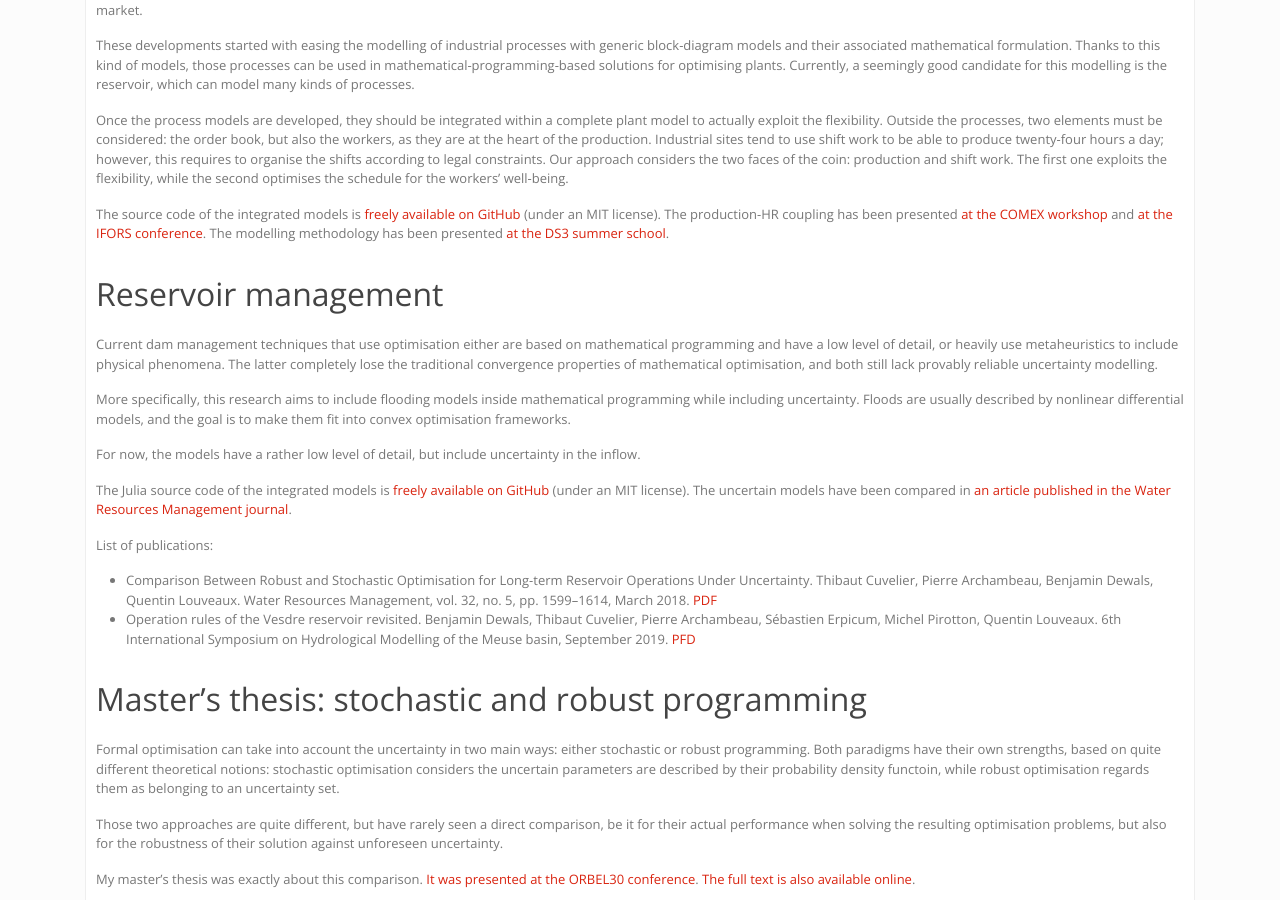
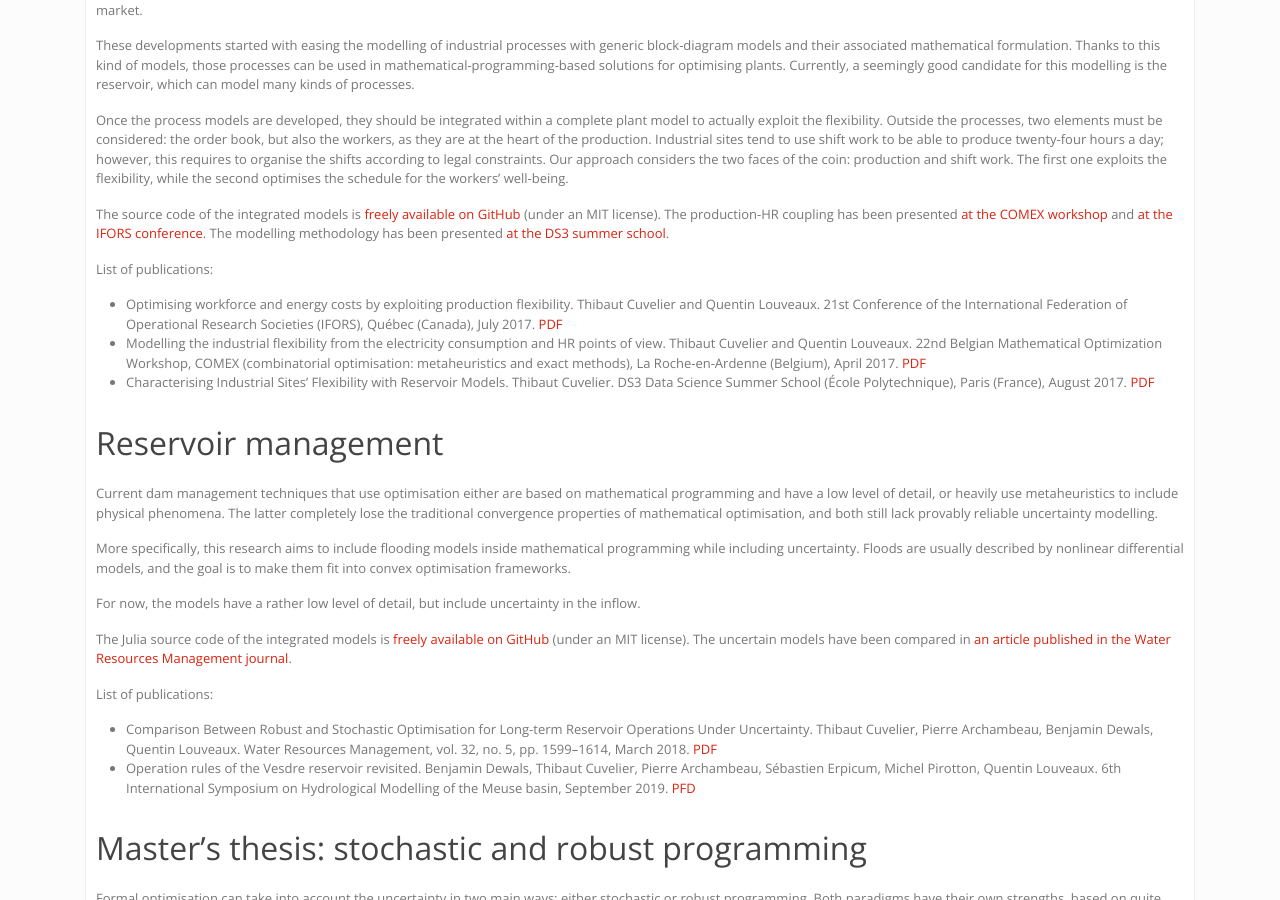
Before and after one commit to dourouc05/dourouc05.github.io, a Jekyll site: the page built from research.md, in a window 1280 px wide and 900 px high, scrolled down 1083 px. Built offline with Jekyll 4.4.1, drawn with Linux system fonts in a browser that asks for light colours; a script that is not in the unit is left out.

Commit message:
InduStore: publications.

```diff
--- a/research.md
+++ b/research.md
@@ -40,6 +40,12 @@ These developments started with easing the modelling of industrial processes wit
 Once the process models are developed, they should be integrated within a complete plant model to actually exploit the flexibility. Outside the processes, two elements must be considered: the order book, but also the workers, as they are at the heart of the production. Industrial sites tend to use shift work to be able to produce twenty-four hours a day; however, this requires to organise the shifts according to legal constraints. Our approach considers the two faces of the coin: production and shift work. The first one exploits the flexibility, while the second optimises the schedule for the workers' well-being.
 
 The source code of the integrated models is [freely available on GitHub](https://github.com/dourouc05/IndustrialProcessFlexibilisation.jl) (under an MIT license). The production-HR coupling has been presented [at the COMEX workshop](http://orbi.ulg.ac.be/handle/2268/209469) and [at the IFORS conference](http://orbi.ulg.ac.be/handle/2268/207330). The modelling methodology has been presented [at the DS3 summer school](http://orbi.ulg.ac.be/handle/2268/212703).
+
+**List of publications**:
+
+* Optimising workforce and energy costs by exploiting production flexibility. Thibaut Cuvelier and Quentin Louveaux. 21st Conference of the International Federation of Operational Research Societies (IFORS), Québec (Canada), July 2017. [PDF](http://hdl.handle.net/2268/207330)
+* Modelling the industrial flexibility from the electricity consumption and HR points of view. Thibaut Cuvelier and Quentin Louveaux. 22nd Belgian Mathematical Optimization Workshop, COMEX (combinatorial optimisation: metaheuristics and exact methods), La Roche-en-Ardenne (Belgium), April 2017. [PDF](http://hdl.handle.net/2268/209469)
+* Characterising Industrial Sites' Flexibility with Reservoir Models. Thibaut Cuvelier. DS3 Data Science Summer School (École Polytechnique), Paris (France), August 2017. [PDF](http://hdl.handle.net/2268/212703)
 
 ## Reservoir management
 
```
